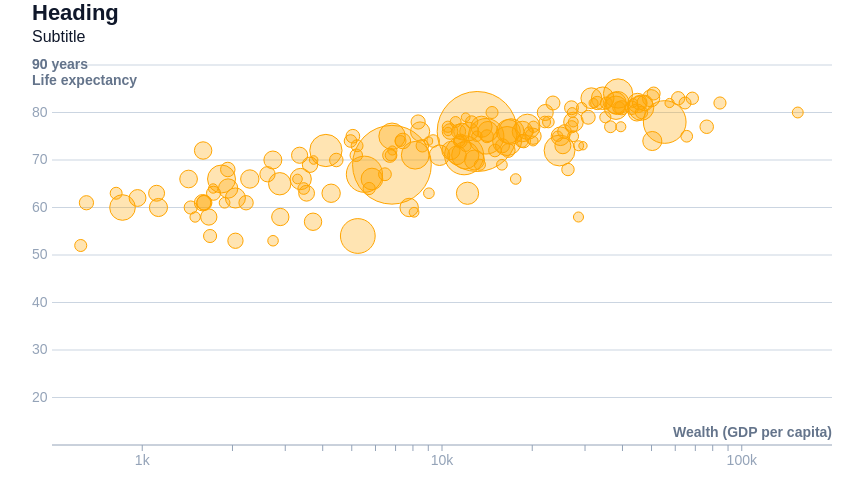
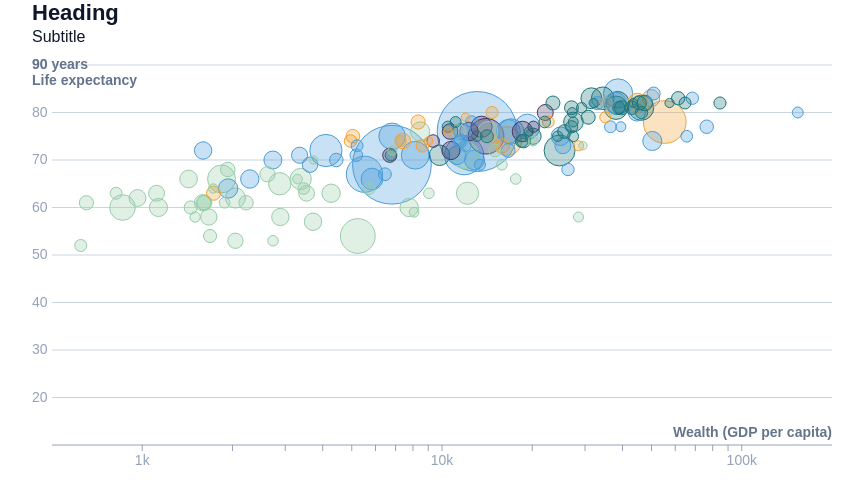
Before and after one commit to sophiamersmann/gapminder-chart, a Next.js app: page / in a window 1280 px wide. Shown: the top 504 px of the page, without its empty margins (208-1071 px from the left). Built offline with nearby package versions, Linux system fonts and the light colour scheme.

Commit message:
color circles by continent

```diff
--- a/components/GapminderChart/GapminderChart.tsx
+++ b/components/GapminderChart/GapminderChart.tsx
@@ -20,6 +20,7 @@ interface Props {
   minorTicksX?: number[];
   majorTicksX?: number[];
   ticksY?: number[];
+  color?: (d: DataRow) => string;
 }
 
 export default function GapminderChart({
@@ -31,6 +32,7 @@ export default function GapminderChart({
   minorTicksX,
   majorTicksX,
   ticksY,
+  color = () => 'var(--c-blue)',
 }: Props) {
   // dimensions
   const margins = { bottom: 20, left: 20 };
@@ -87,8 +89,8 @@ export default function GapminderChart({
                 cx={xScale(d.gdp)}
                 cy={yScale(d.lifeExpectancy)}
                 r={rScale(d.population)}
-                stroke="orange"
-                fill="orange"
+                stroke={color(d)}
+                fill={color(d)}
                 fillOpacity="0.3"
               ></circle>
             ))}
--- a/pages/index.tsx
+++ b/pages/index.tsx
@@ -2,14 +2,16 @@ import Head from 'next/head';
 import { GetStaticProps, NextPage } from 'next';
 import { csvParse } from 'd3-dsv';
 import { max } from 'd3-array';
+import { scaleOrdinal } from 'd3-scale';
 
 import GapminderChart from '../components/GapminderChart/GapminderChart';
 
 import { readFileSync } from '../lib/server';
 import type { DataRow } from '../types';
 
+// read data upfront (at build time)
 export const getStaticProps: GetStaticProps = async (_context) => {
-  // read data upfront (at build time)
+  // GDP, life expectance and population by country and year
   const data = csvParse<
     DataRow,
     'country' | 'year' | 'gdp_per_capita' | 'life_expectancy' | 'population'
@@ -21,18 +23,43 @@ export const getStaticProps: GetStaticProps = async (_context) => {
     population: +(d.population as string),
   }));
 
+  // continents by country
+  const continents = csvParse<'country' | 'continent'>(
+    readFileSync('data/continent-by-country.csv')
+  );
+
   return {
     props: {
       data: data,
+      continents: continents,
     },
   };
 };
 
 interface IndexProps {
   data: DataRow[];
+  continents: { country: string; continent: string }[];
 }
 
-const IndexPage: NextPage<IndexProps> = ({ data }: IndexProps) => {
+const IndexPage: NextPage<IndexProps> = ({ data, continents }: IndexProps) => {
+  const uniqueContinents = new Set(continents.map((d) => d.continent));
+
+  // quick access to a country's continent
+  const continentMap = new Map(continents.map((d) => [d.country, d.continent]));
+
+  const color = scaleOrdinal<string, string>()
+    .domain(uniqueContinents)
+    .range([
+      'var(--c-blue)',
+      'var(--c-turquoise)',
+      'var(--c-green)',
+      'var(--c-beige)',
+      'var(--c-yellow)',
+      'var(--c-red)',
+      'var(--c-purple)',
+    ])
+    .unknown('var(--c-black)');
+
   return (
     <div>
       <Head>
@@ -57,6 +84,7 @@ const IndexPage: NextPage<IndexProps> = ({ data }: IndexProps) => {
           ]}
           majorTicksX={[1000, 10000, 100000]}
           ticksY={[20, 30, 40, 50, 60, 70, 80, 90]}
+          color={(d: DataRow) => color(continentMap.get(d.country) as string)}
         />
       </main>
     </div>
--- a/styles/variables.css
+++ b/styles/variables.css
@@ -46,4 +46,13 @@
   --c-gray-800: #1e293b;
   --c-gray-900: #0f172a;
   --c-black: var(--c-gray-900);
+
+  /* colors */
+  --c-blue: #4a9dd9;
+  --c-turquoise: #1f767a;
+  --c-green: #98cdaa;
+  --c-beige: #aaa493;
+  --c-yellow: #f2a335;
+  --c-red: #ea693e;
+  --c-purple: #4c3562;
 }
```
